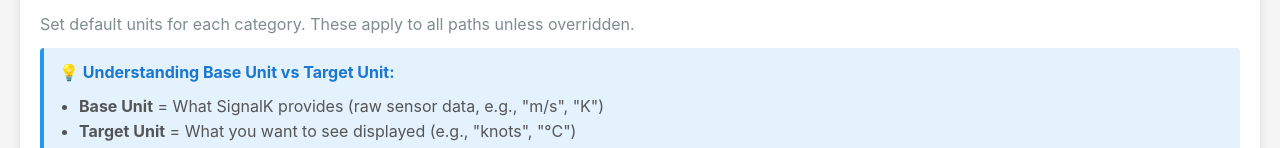
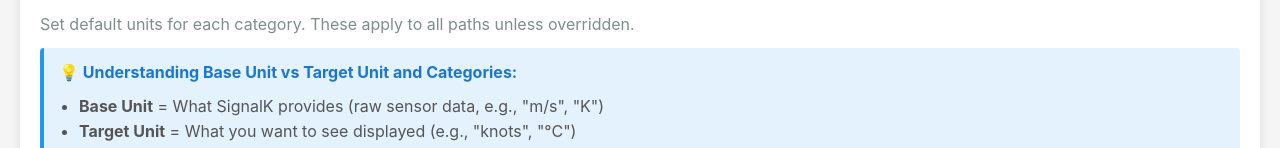
Before and after one commit to motamman/signalk-units-preference, a website: page public/index.html in a window 1280 px wide. Shown: the part 509-657 px from the top of the page. Drawn offline with Linux system fonts and the light colour scheme; no server answers.

```diff
--- a/package.json
+++ b/package.json
@@ -46,7 +46,7 @@
   ],
   "signalk": {
     "appSupport": "webapp",
-    "compatibility": ">=2.13.0",
+    "compatibility": ">=2.15.0",
     "displayName": "Units Display Selector",
     "appIcon": "units.png"
   },
--- a/public/index.html
+++ b/public/index.html
@@ -852,7 +852,7 @@
                     Set default units for each category. These apply to all paths unless overridden.
                 </p>
                 <div style="background: #e3f2fd; border-left: 4px solid #2196f3; padding: 12px 15px; margin-bottom: 20px; border-radius: 4px;">
-                    <strong style="color: #1976d2;">💡 Understanding Base Unit vs Target Unit:</strong>
+                    <strong style="color: #1976d2;">💡 Understanding Base Unit vs Target Unit and Categories:</strong>
                     <ul style="margin: 8px 0 0 20px; color: #555;">
                         <li><strong>Base Unit</strong> = What SignalK provides (raw sensor data, e.g., "m/s", "K")</li>
                         <li><strong>Target Unit</strong> = What you want to see displayed (e.g., "knots", "°C")</li>
```
Also changed, not shown: README.md.
